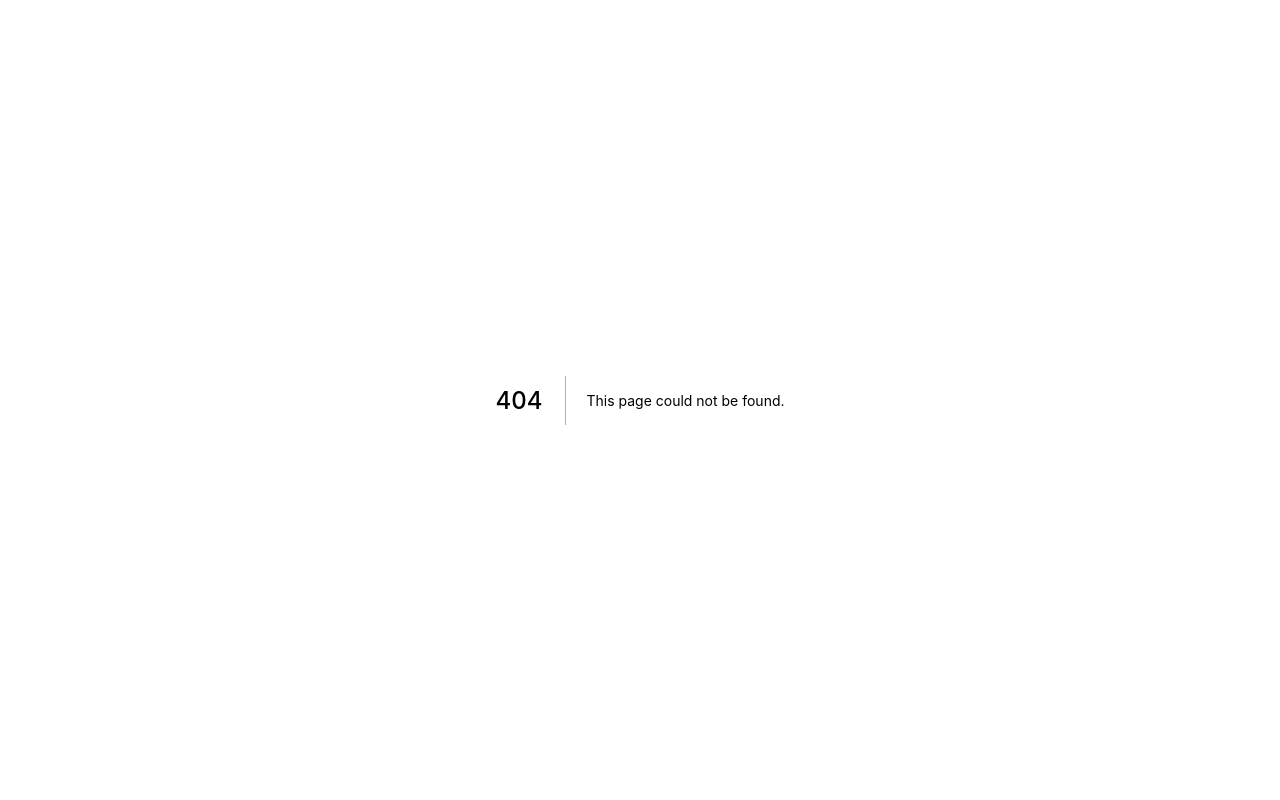
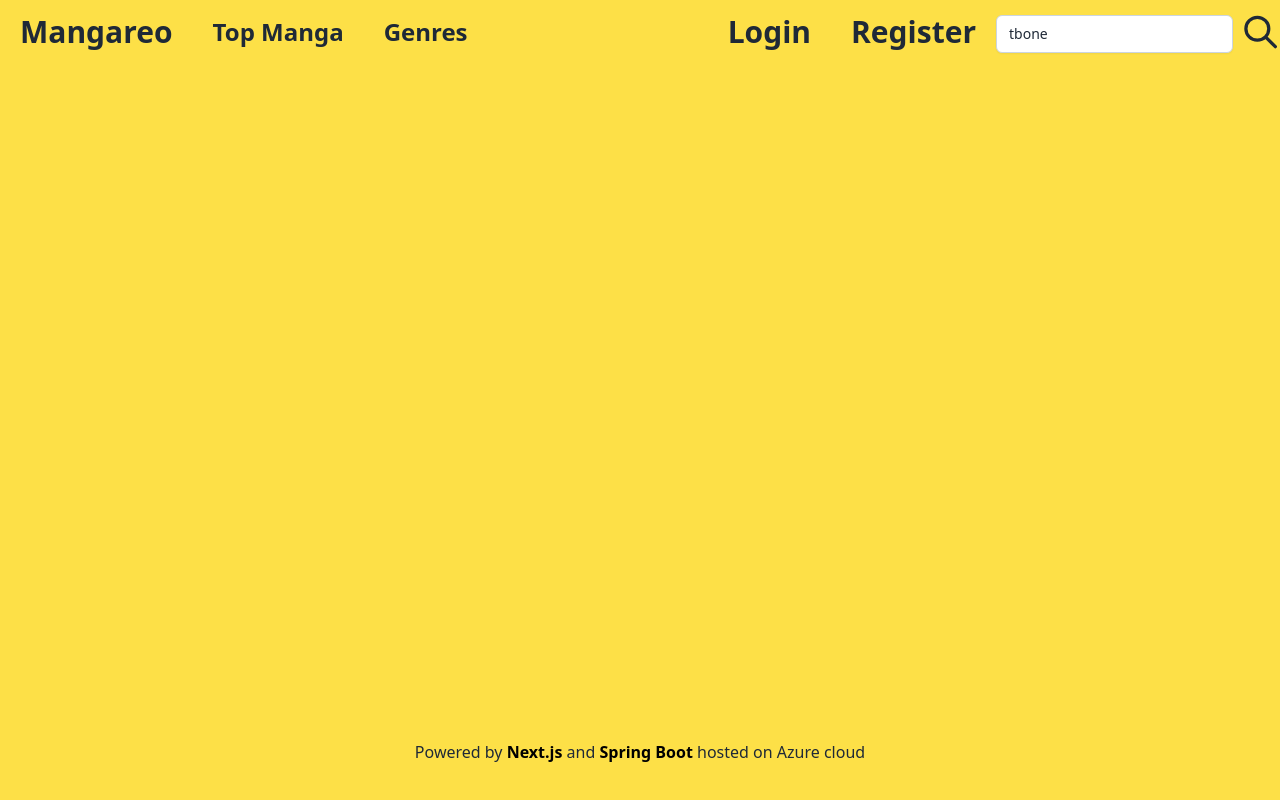
Before and after one commit to harisw/mangareo, a Next.js app: page /user/mypage in a window 1280 px wide. Before the commit this address had no page. Built offline with nearby package versions, Linux system fonts and the light colour scheme.

Commit message:
Refactored into single layout app

```diff
--- /dev/null
+++ b/components/Layout.js
@@ -0,0 +1,19 @@
+import Navbar from './Navbar';
+import Footer from './Footer';
+import Head from 'next/head'
+
+export default function Layout({ children }) {
+    return (
+        <div className="flex min-h-screen flex-col items-center justify-center bg-yellow-300">
+            <Head>
+                <title>Mangareo - Your one stop place to explore Manga</title>
+                <link rel="icon" href="/favicon.ico" />
+            </Head>
+            <Navbar />
+            <main className="flex w-full flex-1 flex-col items-center content-start px-8 text-center">
+                {children}
+            </main>
+            <Footer />
+        </div>
+    );
+}
--- a/components/Navbar.js
+++ b/components/Navbar.js
@@ -1,4 +1,4 @@
-import Link from 'next/link';
+import Link from '../components/Link';
 import { useState } from 'react';
 import { useAuthContext } from '../context/authentication';
 
@@ -45,12 +45,16 @@ const Navbar = () => {
         <div className="py-2 flex w-full">
             <div className='w-1/2 flex items-center'>
                 <h1 className="text-3xl font-bold mx-5"><Link href="/"><a>Mangareo</a></Link></h1>
-                <h1 className="text-2xl font-bold mx-5">Top Manga</h1>
-                <h1 className="text-2xl font-bold mx-5">Genres</h1>
+                <h1 className="text-2xl font-bold mx-5"><Link href="/manga/top">Top Manga</Link></h1>
+                <h1 className="text-2xl font-bold mx-5"><Link href="/manga/genre">Genres</Link></h1>
             </div>
             <div className='w-1/2 flex justify-end items-center'>
                 {authToken ?
-                    <div><Link href="/user/profile"><a className="text-3xl font-bold mx-5 modal-button">Profile</a></Link></div>
+                    <div>
+                        <Link href="/user/mypage" className="text-3xl font-bold mx-5 modal-button">
+                            Profile
+                        </Link>
+                    </div>
                     : <div><label for="my-modal-6" className="text-3xl font-bold mx-5" onClick={() => setIsModalOpen(true)}>Login</label>
                     <label for="my-modal-6" className="text-3xl font-bold mx-5 modal-button">Register</label></div>
                 }
--- a/pages/_app.tsx
+++ b/pages/_app.tsx
@@ -1,10 +1,13 @@
 import '../styles/globals.css'
 import type { AppProps } from 'next/app'
 import { AuthProvider } from '../context/authentication';
+import Layout from '../components/Layout';
 
 function MyApp({ Component, pageProps }: AppProps) {
   return (<AuthProvider>
-            <Component {...pageProps} />
+            <Layout>
+              <Component {...pageProps} />
+            </Layout>
           </AuthProvider>
   );
 }
--- a/pages/index.js
+++ b/pages/index.js
@@ -1,4 +1,3 @@
-import Head from 'next/head'
 import Image from 'next/image'
 
 import Navbar from '../components/Navbar';
@@ -27,13 +26,7 @@ const Home = ({ updateds, populars }) => {
   }
 
   return (
-    <div className="flex min-h-screen flex-col items-center justify-center bg-yellow-300">
-      <Head>
-        <title>Mangareo - Your one stop place to explore Manga</title>
-        <link rel="icon" href="/favicon.ico" />
-      </Head>
-      <Navbar />
-      <main className="flex w-full flex-1 flex-col items-center content-start px-8 text-center">
+      <div>
         <h1 className="text-5xl font-bold">
           <a className="text-black" href="/">
             Mangareo!
@@ -54,8 +47,6 @@ const Home = ({ updateds, populars }) => {
             {popularManga}
           </div>
         </div>
-      </main>
-      <Footer />
     </div>
   )
 }
--- a/pages/manga/[slug].js
+++ b/pages/manga/[slug].js
@@ -1,5 +1,3 @@
-import {supabase} from "../utils/supabase";
-
 const coverPlaceholder = "https://static.mangajar.com/posters/4529/NhKZN9lmEkCFDSpNwZVyP5x8jKrthgXRRmVff7Yz_mini.jpg";
 const API_URL = process.env.API_URL;
 
--- /dev/null
+++ b/pages/user/mypage.js
@@ -0,0 +1,15 @@
+import { useState } from "react"
+import { useAuthContext } from '../../context/authentication';
+//import Layout from '../../components/Layout';
+
+const MyPage = () => {
+    const [userData, setUserData] = useAuthContext();
+    console.log(userData);
+    return (
+        <div>
+            {userData}
+        </div>
+    );
+}
+
+export default MyPage;
```
